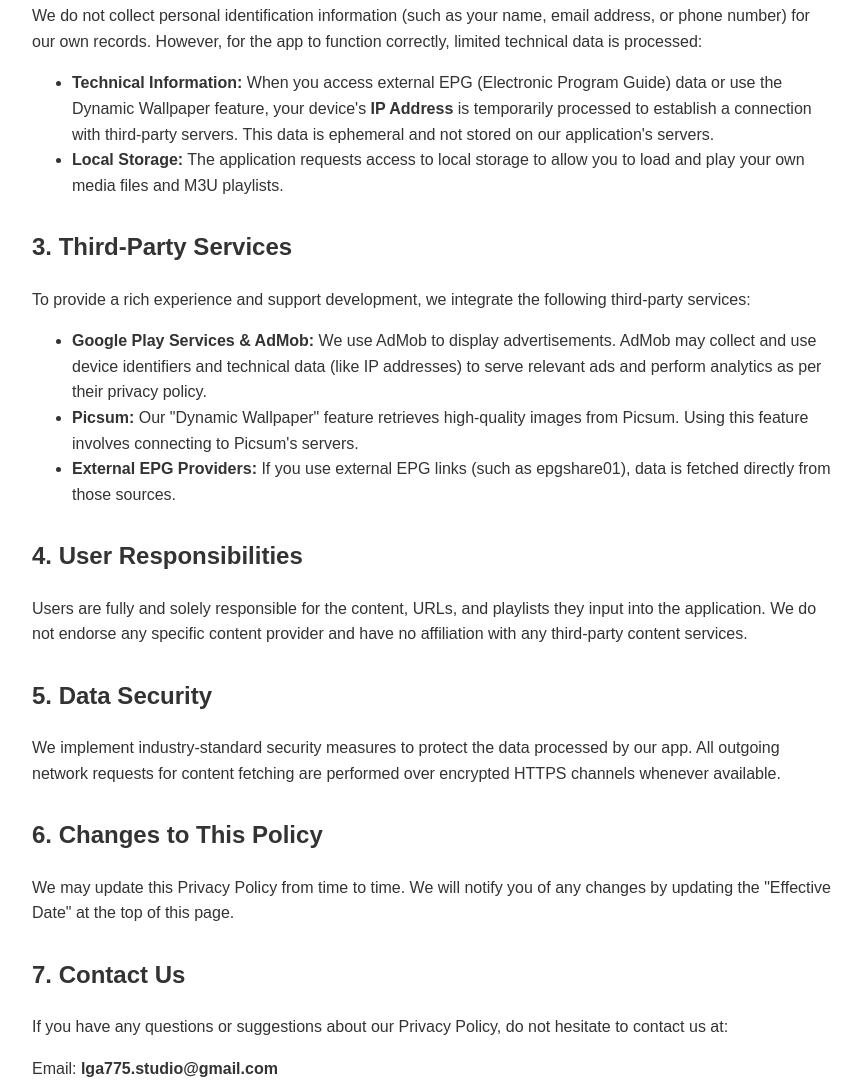
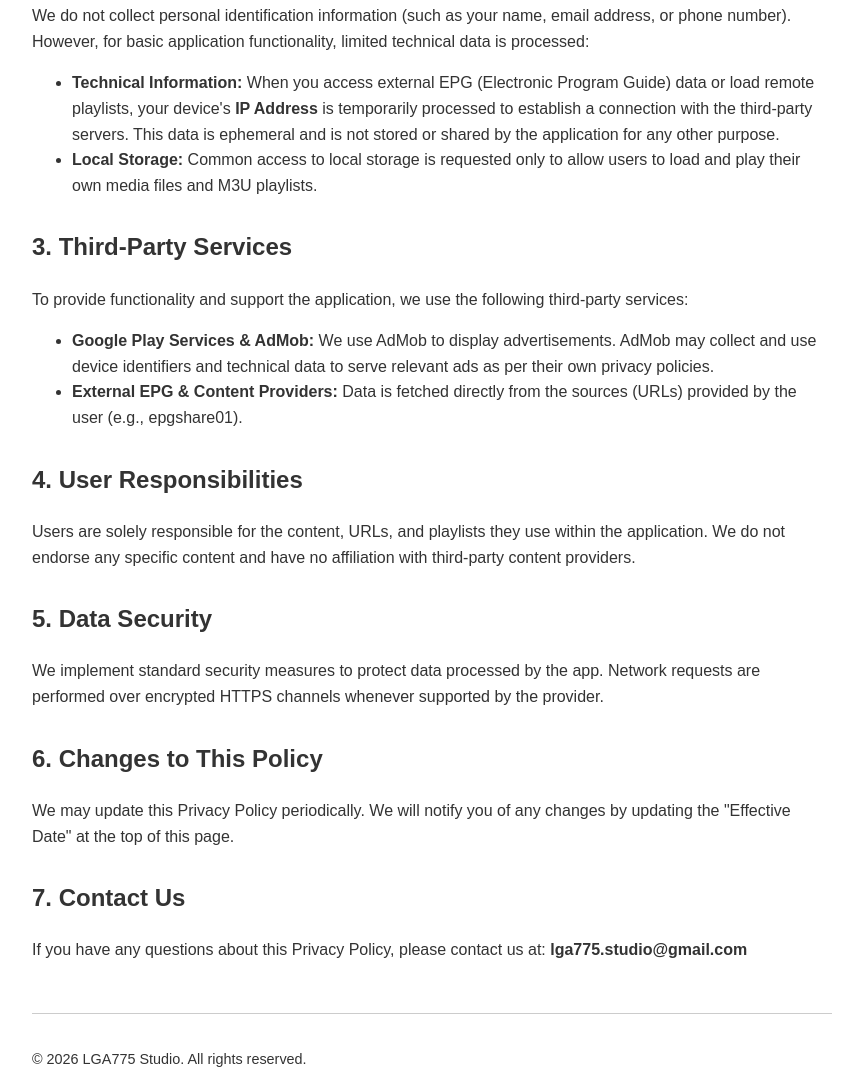
Before and after one commit to feryinternet/privacy-policy-mpd, a plain HTML site: page index.html in a window 1280 px wide. Shown: the part 469-1553 px from the top of the page, without its empty margins (208-1069 px from the left). Drawn offline with Linux system fonts and the light colour scheme.

Commit message:
Update index.html

```diff
--- a/index.html
+++ b/index.html
@@ -16,38 +16,36 @@
 <h1>Privacy Policy</h1>
 <p><strong>Effective Date: April 20, 2026</strong></p>
 
-<p>Welcome to <strong>MPD Player – IPTV, M3U & DRM</strong>. This Privacy Policy explains how we handle and protect your information when you use our mobile application.</p>
+<p>Welcome to <strong>MPD Player – IPTV, M3U & DRM</strong>. This Privacy Policy explains how we handle and protect your information when you use our media player application.</p>
 
 <h2>1. Overview</h2>
 <p>MPD Player is a media player application. We do not provide, host, or broadcast any media content. All content played through the app is provided by the end-user. We are committed to protecting your privacy and ensuring a transparent user experience.</p>
 
 <h2>2. Data Collection and Usage</h2>
-<p>We do not collect personal identification information (such as your name, email address, or phone number) for our own records. However, for the app to function correctly, limited technical data is processed:</p>
+<p>We do not collect personal identification information (such as your name, email address, or phone number). However, for basic application functionality, limited technical data is processed:</p>
 <ul>
-    <li><strong>Technical Information:</strong> When you access external EPG (Electronic Program Guide) data or use the Dynamic Wallpaper feature, your device's <strong>IP Address</strong> is temporarily processed to establish a connection with third-party servers. This data is ephemeral and not stored on our application's servers.</li>
-    <li><strong>Local Storage:</strong> The application requests access to local storage to allow you to load and play your own media files and M3U playlists.</li>
+    <li><strong>Technical Information:</strong> When you access external EPG (Electronic Program Guide) data or load remote playlists, your device's <strong>IP Address</strong> is temporarily processed to establish a connection with the third-party servers. This data is ephemeral and is not stored or shared by the application for any other purpose.</li>
+    <li><strong>Local Storage:</strong> Common access to local storage is requested only to allow users to load and play their own media files and M3U playlists.</li>
 </ul>
 
 <h2>3. Third-Party Services</h2>
-<p>To provide a rich experience and support development, we integrate the following third-party services:</p>
+<p>To provide functionality and support the application, we use the following third-party services:</p>
 <ul>
-    <li><strong>Google Play Services & AdMob:</strong> We use AdMob to display advertisements. AdMob may collect and use device identifiers and technical data (like IP addresses) to serve relevant ads and perform analytics as per their privacy policy.</li>
-    <li><strong>Picsum:</strong> Our "Dynamic Wallpaper" feature retrieves high-quality images from Picsum. Using this feature involves connecting to Picsum's servers.</li>
-    <li><strong>External EPG Providers:</strong> If you use external EPG links (such as epgshare01), data is fetched directly from those sources.</li>
+    <li><strong>Google Play Services & AdMob:</strong> We use AdMob to display advertisements. AdMob may collect and use device identifiers and technical data to serve relevant ads as per their own privacy policies.</li>
+    <li><strong>External EPG & Content Providers:</strong> Data is fetched directly from the sources (URLs) provided by the user (e.g., epgshare01).</li>
 </ul>
 
 <h2>4. User Responsibilities</h2>
-<p>Users are fully and solely responsible for the content, URLs, and playlists they input into the application. We do not endorse any specific content provider and have no affiliation with any third-party content services.</p>
+<p>Users are solely responsible for the content, URLs, and playlists they use within the application. We do not endorse any specific content and have no affiliation with third-party content providers.</p>
 
 <h2>5. Data Security</h2>
-<p>We implement industry-standard security measures to protect the data processed by our app. All outgoing network requests for content fetching are performed over encrypted HTTPS channels whenever available.</p>
+<p>We implement standard security measures to protect data processed by the app. Network requests are performed over encrypted HTTPS channels whenever supported by the provider.</p>
 
 <h2>6. Changes to This Policy</h2>
-<p>We may update this Privacy Policy from time to time. We will notify you of any changes by updating the "Effective Date" at the top of this page.</p>
+<p>We may update this Privacy Policy periodically. We will notify you of any changes by updating the "Effective Date" at the top of this page.</p>
 
 <h2>7. Contact Us</h2>
-<p>If you have any questions or suggestions about our Privacy Policy, do not hesitate to contact us at:</p>
-<p>Email: <strong>lga775.studio@gmail.com</strong></p>
+<p>If you have any questions about this Privacy Policy, please contact us at: <strong>lga775.studio@gmail.com</strong></p>
 
 <div class="footer">
     <p>&copy; 2026 LGA775 Studio. All rights reserved.</p>
```
